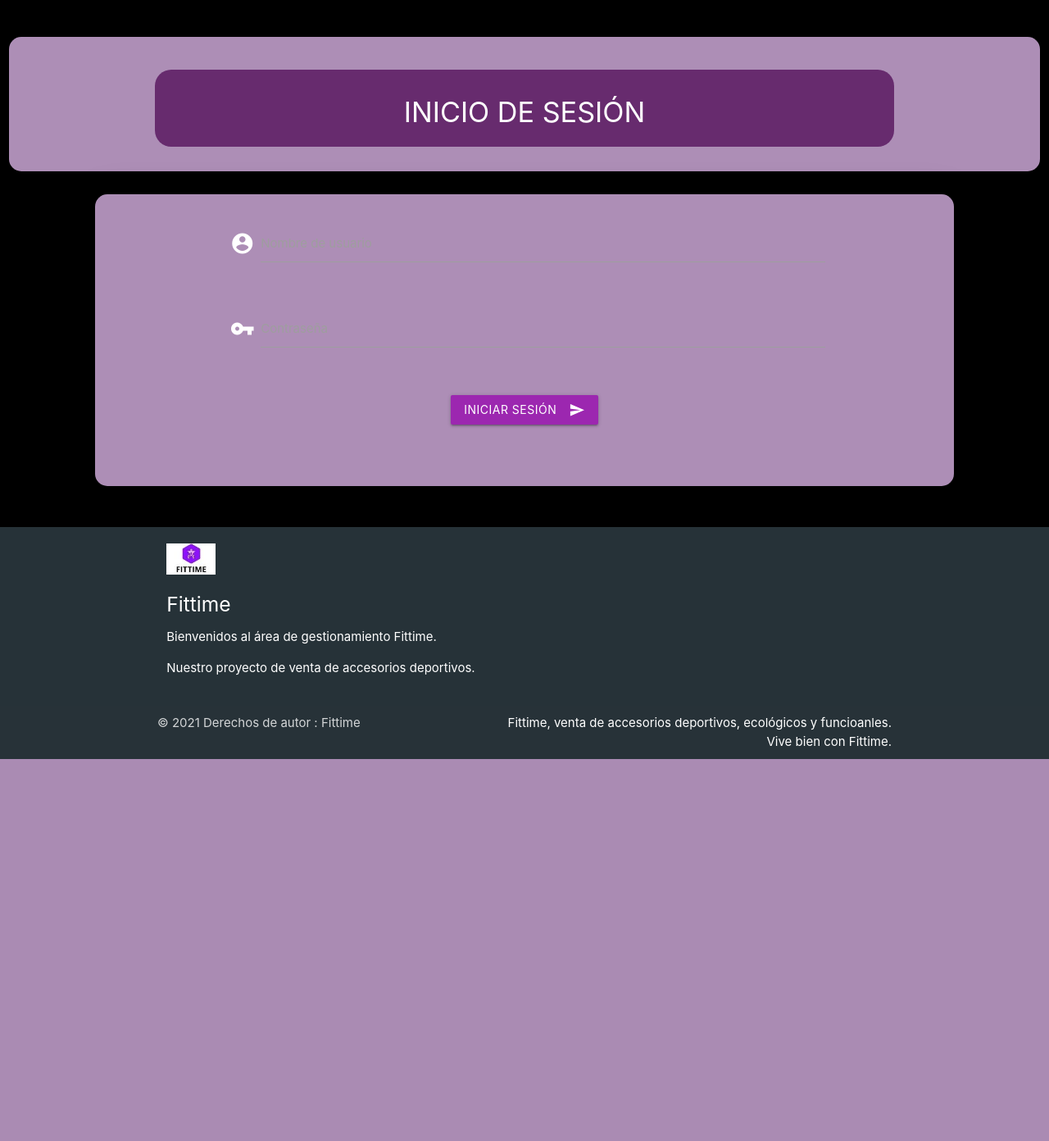
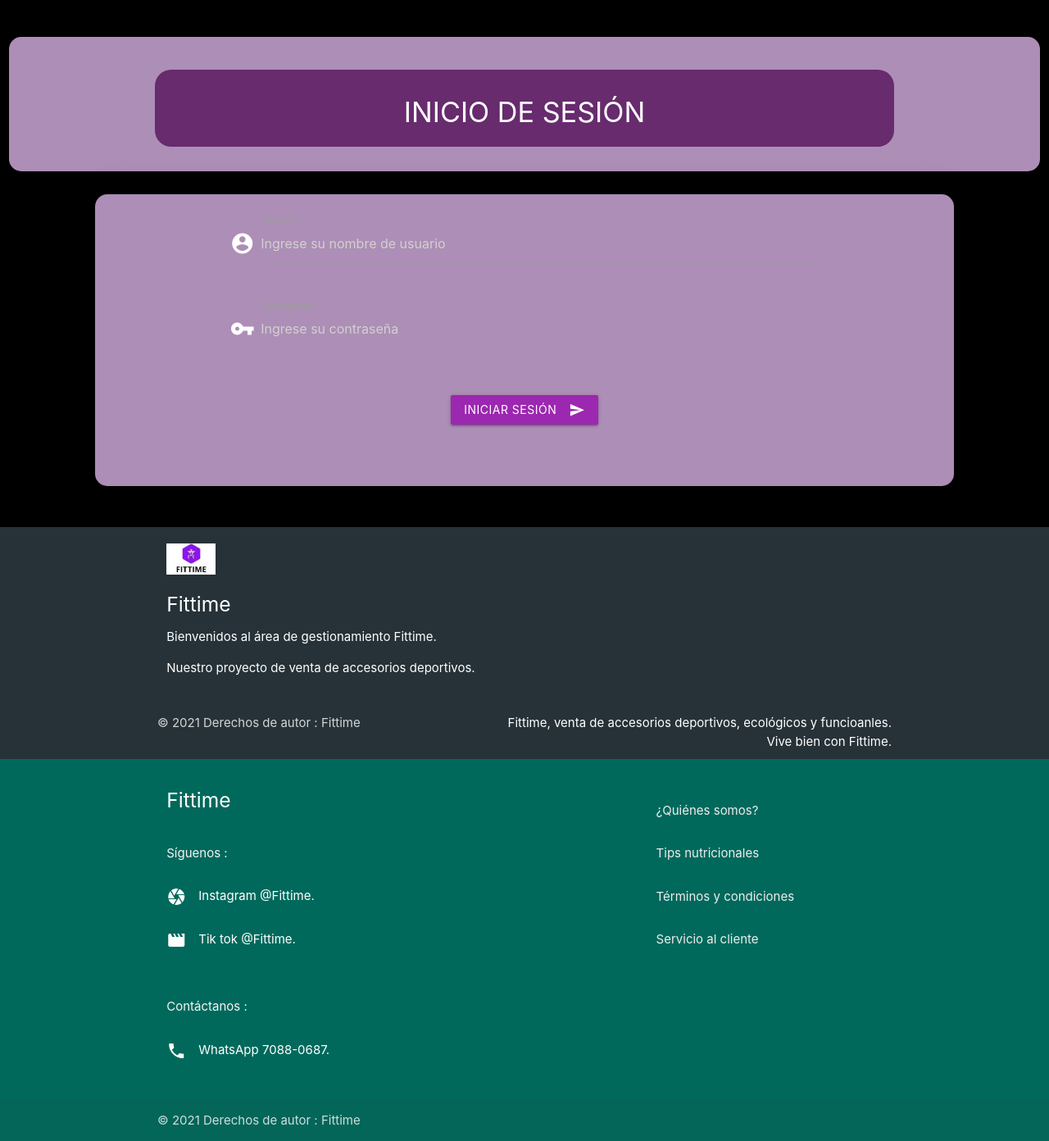
Before and after one commit to cverax/Fit_time, a PHP site: page / in a window 1280 px wide. Shown: the part 64-1456 px from the top of the page at 82% size. Before the commit the page ends 990 px from the top, so only its background shows below. Run offline with PHP 8.4, Linux system fonts and the light colour scheme; style sheets or scripts are compiled from the project's sources.

Commit message:
Vamos ya con la idea... Funciona login, pero como hay problema con tabla empleados, hice la prueba primeramente con clientes y ya funciona...

```diff
--- /dev/null
+++ b/app/controllers/dashboard/login.js
@@ -0,0 +1,35 @@
+// Constante para establecer la ruta y parámetros de comunicación con la API.
+const API_CLIENTE =  '../../app/api/dashboard/clientes.php?action=';
+
+// Método manejador de eventos que se ejecuta cuando el documento ha cargado.
+document.addEventListener('DOMContentLoaded', function () {
+
+
+});
+
+// Método manejador de eventos que se ejecuta cuando se envía el formulario de iniciar sesión.
+document.getElementById('session-form').addEventListener('submit', function (event) {
+    // Se evita recargar la página web después de enviar el formulario.
+    event.preventDefault();
+
+    fetch(API_CLIENTE + 'logIn', {
+        method: 'post',
+        body: new FormData(document.getElementById('session-form'))
+    }).then(function (request) {
+        // Se verifica si la petición es correcta, de lo contrario se muestra un mensaje indicando el problema.
+        if (request.ok) {
+            request.json().then(function (response) {
+                // Se comprueba si la respuesta es satisfactoria, de lo contrario se muestra un mensaje con la excepción.
+                if (response.status) {
+                    sweetAlert(1, response.message, 'pedidos.php');
+                } else {
+                    sweetAlert(2, response.exception, null);
+                }
+            });
+        } else {
+            console.log(request.status + ' ' + request.statusText);
+        }
+    }).catch(function (error) {
+        console.log(error);
+    });
+});
--- /dev/null
+++ b/app/helpers/private_template.php
@@ -0,0 +1,112 @@
+<?php
+/*
+*   Clase para definir las plantillas de las páginas web del sitio público.
+*/
+class Public_Page
+{
+    /*
+    *   Método para imprimir la plantilla del encabezado.
+    *
+    *   Parámetros: $title (título de la página web).
+    *
+    *   Retorno: ninguno.
+    */
+    public static function headerTemplate($title)
+    {
+        // Se crea una sesión o se reanuda la actual para poder utilizar variables de sesión en las páginas web.
+        session_start();
+        // Se imprime el código HTML para el encabezado del documento.
+        print('
+            <!DOCTYPE html>
+            <html lang="es">
+                <head>
+                    <meta charset="utf-8">
+                    <title>Fittime - '.$title.'</title>
+                    <link type="text/css" rel="stylesheet" href="../../resources/css/materialize.min.css"/>
+                    <link type="text/css" rel="stylesheet" href="../../resources/css/material_icons.css"/>
+                    <link type="text/css" rel="stylesheet" href="../../resources/css/styles.css"/>
+                    <meta name="viewport" content="width=device-width, initial-scale=1.0"/>
+                </head>
+                <body>
+        ');
+
+
+    }
+
+    /*
+    *   Método para imprimir la plantilla del pie.
+    *
+    *   Parámetros: $controller (nombre del archivo que sirve como controlador de la página web).
+    *
+    *   Retorno: ninguno.
+    */
+    public static function footerTemplate($controller)
+    {
+        // Se imprime el código HTML para el pie del documento.
+        print('
+                </main>
+                <footer class="page-footer teal darken-3">
+    <div class="container">
+        <div class="row">
+            <!--Se hace responsivo-->
+            <div class="col l6 s12">
+                <h5 class="white-text">Fittime</h5>
+                <div class="section">
+                    <p class="grey-text text-lighten-4"> Síguenos :</p>
+
+                    <div class="section">
+                        <i class="material-icons left">camera</i>Instagram @Fittime.</a>
+                    </div>
+                    <div class="section">
+                        <i class="material-icons left">movie</i>Tik tok @Fittime.</a>
+                    </div>
+                </div>
+
+                <div class="section">
+                    <p class="grey-text text-lighten-4"> Contáctanos :</p>
+                    <div class="section">
+                        <i class="material-icons left">phone</i>WhatsApp 7088-0687.</a>
+                    </div>
+                </div>
+
+            </div>
+            <div class="col l4 offset-l2 s12">
+                <h5 class="white-text"></h5>
+                <ul>
+                    <div class="section">
+                        <li><a class="grey-text text-lighten-3" href="../../views/publica/quienessomos.php">¿Quiénes somos?</a></li>
+                    </div>
+                    <div class="section">
+                        <li><a class="grey-text text-lighten-3" href="../../views/publica/tipsnutricionales.php">Tips nutricionales</a></li>
+                    </div>
+                    <div class="section">
+                        <li><a class="grey-text text-lighten-3" href="../../views/publica/terminosycondiciones.php">Términos y condiciones</a></li>
+                    </div>
+                    <div class="section">
+                        <li><a class="grey-text text-lighten-3" href="../../views/publica/serviciocliente.php">Servicio al cliente</a></li>
+                    </div>
+                </ul>
+            </div>
+
+        </div>
+    </div>
+    </div>
+    <div class="footer-copyright">
+        <div class="container">
+            © 2021 Derechos de autor : Fittime
+
+        </div>
+    </div>
+</footer>
+
+                <script type="text/javascript" src="../../resources/js/materialize.min.js"></script>
+                <script type="text/javascript" src="../../resources/js/sweetalert.min.js"></script>
+                <script type="text/javascript" src="../../app/helpers/components.js"></script>
+                <script type="text/javascript" src="../../app/controllers/public/initialization.js"></script>
+                <script type="text/javascript" src="../../app/controllers/public/account.js"></script>
+                <script type="text/javascript" src="../../app/controllers/dashboard/'.$controller.'"></script>
+            </body>
+            </html>
+        ');
+    }
+}
--- /dev/null
+++ b/resources/js/initialization.js
@@ -0,0 +1,33 @@
+document.addEventListener('DOMContentLoaded', function() {
+
+
+    //Se inicializa el menú vertical responsivo. index.php
+    var elems = document.querySelectorAll('.sidenav');
+    var instances = M.Sidenav.init(elems);
+
+    //Se inicializa el slider, hace que aparezcan las imágenes y los puntitos. index.php
+    var elems = document.querySelectorAll('.slider');
+    var instances = M.Slider.init(elems);
+
+    //Se inicializa el datepicker para las fechas crearcuenta y mi cuenta.
+
+    var elems = document.querySelectorAll('.datepicker');
+    var instances = M.Datepicker.init(elems,{
+        format : 'yy-mm-dd'
+    });
+
+    M.Tooltip.init(document.querySelectorAll('.tooltipped'));
+    // Se inicializa el componente Modal para que funcionen las cajas de dialogo.
+
+    // Se inicializa el componente Dropdown para que funcione la lista desplegable en los menús.
+    M.Dropdown.init(document.querySelectorAll('.dropdown-trigger'));
+
+    //INICIALIZADOR DEL MODAL
+    var elems = document.querySelectorAll('.modal');
+    var instances = M.Modal.init(elems);
+
+    //Se inicializa el combobox
+
+    var elems = document.querySelectorAll('select');
+    var instances = M.FormSelect.init(elems);
+});
--- a/views/dashboard/index.php
+++ b/views/dashboard/index.php
@@ -1,5 +1,7 @@
-<!DOCTYPE html>
-<html lang="es">
+<?php
+require_once('../../app/helpers/private_template.php');
+Public_Page::headerTemplate('Iniciar sesión');
+?>
 
 <head>
     <meta charset="utf-8">
@@ -54,28 +56,25 @@
                         <!--TITULO-->
 
                         <div class="center">
-                            <div class="col s12 m10 offset-m1 card-panel z-depth-5 pink lighten-4 center"
-                                id="CajaDatos">
+                            <div class="col s12 m10 offset-m1 card-panel z-depth-5 pink lighten-4 center" id="CajaDatos">
                                 <br>
                                 <div class="row">
                                     <div class="container center">
+                                    <form method="post" id="session-form">
                                         <form action="iniciosesion.php">
                                             <div class="row">
                                                 <div class="input-field col s12 ">
                                                     <i class="material-icons prefix">account_circle</i>
-                                                    <input id="usuario" type="text" class="validate" name="usuario">
-                                                    <label for="usuario" data-error="wrong" data-success="right">Nombre
-                                                        de
-                                                        usuario</label>
+                                                    <input class="form-control me-2" type="text" placeholder="Ingrese su nombre de usuario" aria-label="Usuario" name="username" class="validate" required>
+                                                    <label for="usuario" data-error="wrong" data-success="right">Usuario: </label>
                                                 </div>
                                             </div>
                                             <div class="row">
                                                 <div class="input-field col s12">
                                                     <i class="material-icons prefix">vpn_key</i>
-                                                    <input id="password" type="password" class="validate"
-                                                        name="password">
+                                                    <input class="form-control me-2" type="password" placeholder="Ingrese su contraseña" aria-label="Usuario" name="clave" class="validate" required>
                                                     <label for="password" data-error="wrong" data-success="right">
-                                                        Contraseña</label>
+                                                        Contraseña: </label>
                                                 </div>
                                             </div>
 
@@ -90,6 +89,7 @@
                                                     </div>
                                                 </div>
                                             </div>
+                                        </form>
                                         </form>
                                     </div>
                                 </div>
@@ -135,3 +135,8 @@
 </body>
 
 </html>
+
+<?php
+// Se imprime la plantilla del encabezado enviando el título de la página web.
+Public_Page::footerTemplate('login.js');
+?>
```
Also changed, not shown: app/api/dashboard/clientes.php (+33 -0 lines).
